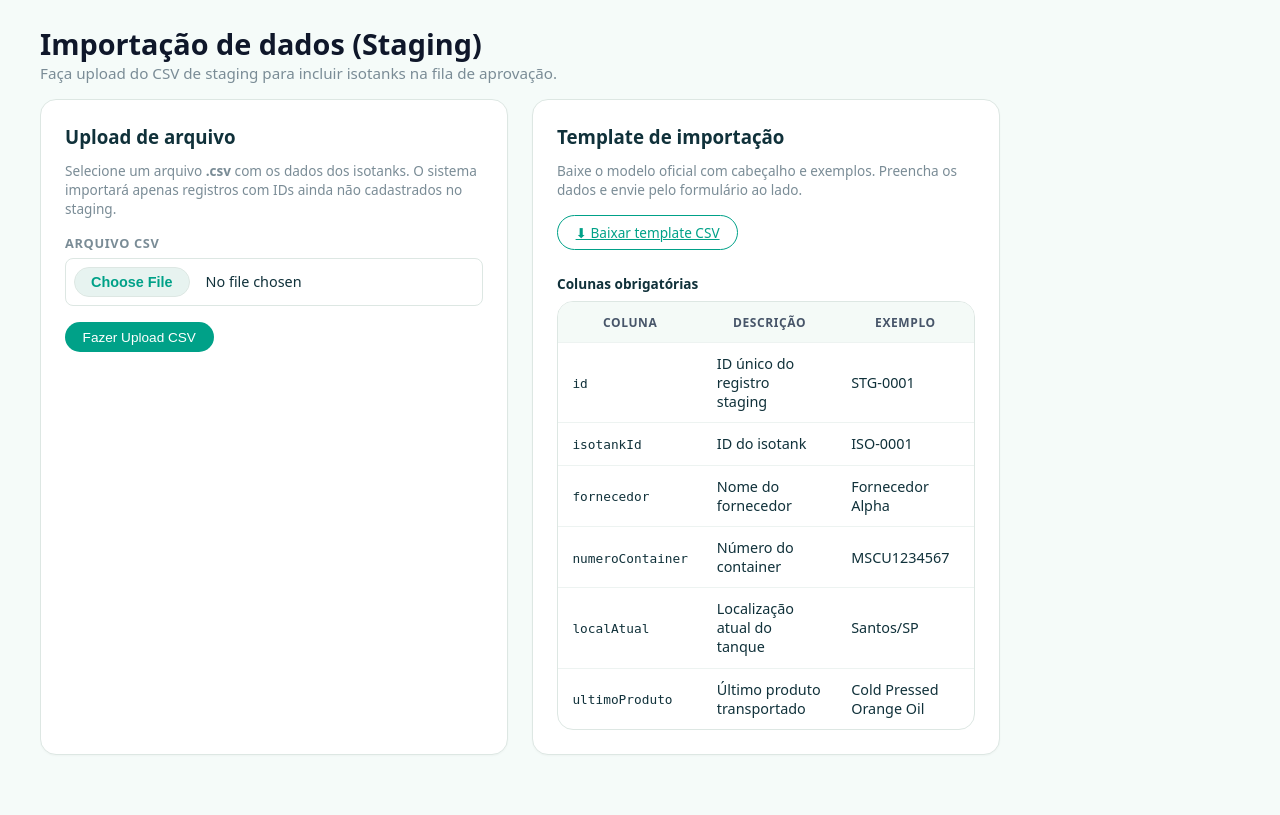
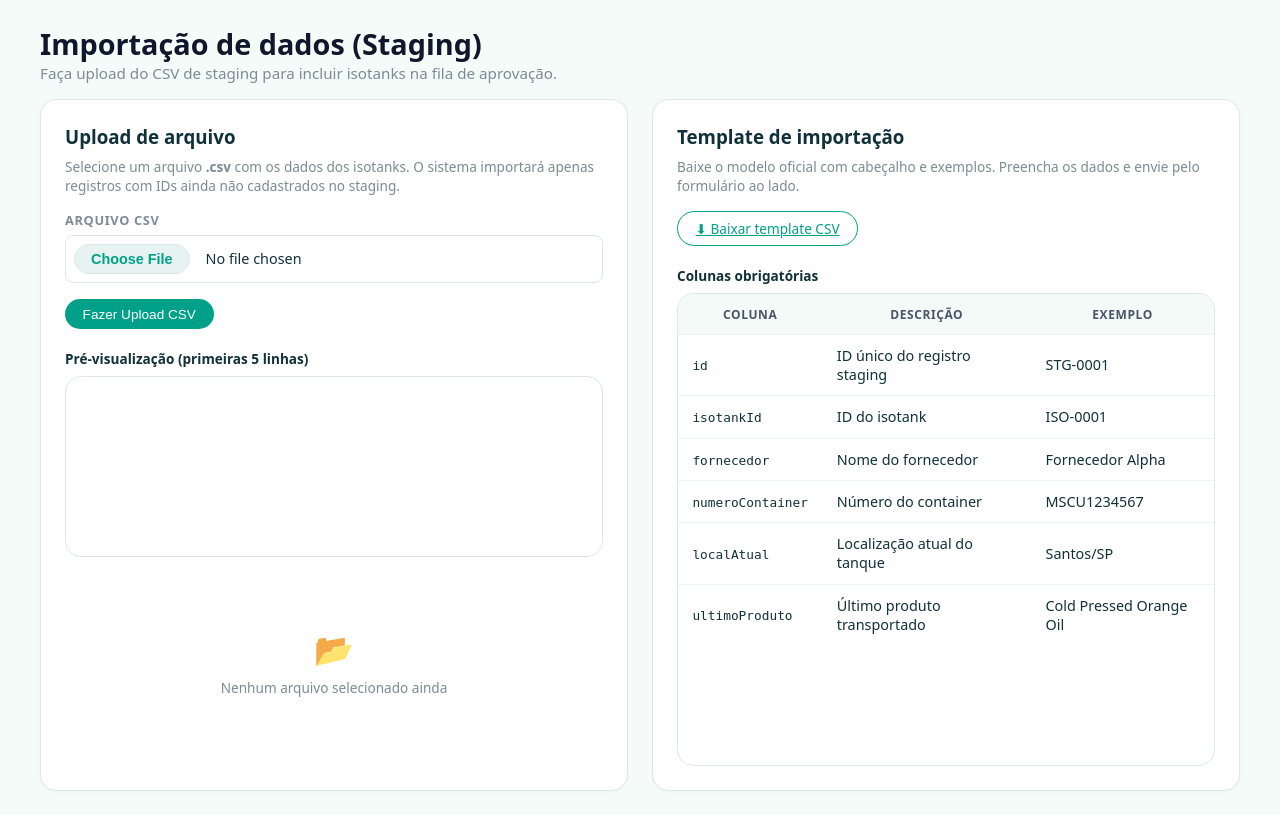
Before and after one commit to Pedro-ouza/isotanks, a Flask app: page /upload-isotanks in a window 1280 px wide. Shown: the part 56-871 px from the top of the page. Run offline with Flask 3, Linux system fonts and the light colour scheme.

Commit message:
feat: melhorar layout e paginação da tela upload-isotanks (sem scroll de página)

```diff
--- a/frontend/templates/upload_isotanks.html
+++ b/frontend/templates/upload_isotanks.html
@@ -10,17 +10,22 @@
     </div>
 </div>
 
-<div style="flex: 1; min-height: 0; overflow-y: auto;">
-    <div style="display: grid; grid-template-columns: 1fr 1fr; gap: 1.5rem; max-width: 960px;">
+<!-- Wrapper que ocupa todo o espaço vertical restante sem rolar a página -->
+<div style="flex: 1; min-height: 0; display: flex; flex-direction: column; gap: 1.5rem;">
 
-        <!-- Coluna esquerda: upload -->
-        <div class="card">
-            <h3 style="margin-bottom: 0.75rem;">Upload de arquivo</h3>
-            <p class="text-muted" style="margin-bottom: 1rem; font-size: 0.85rem;">
-                Selecione um arquivo <strong>.csv</strong> com os dados dos isotanks. O sistema importará apenas registros com IDs ainda não cadastrados no staging.
+    <!-- Grid 2 colunas — altura fixa, cards preenchem o espaço -->
+    <div style="display: grid; grid-template-columns: 1fr 1fr; gap: 1.5rem; flex: 1; min-height: 0;">
+
+        <!-- ── Coluna esquerda: upload ─────────────────────────────────── -->
+        <div class="card" style="display: flex; flex-direction: column; min-height: 0; overflow: hidden;">
+
+            <h3 style="margin-bottom: 0.5rem; flex-shrink: 0;">Upload de arquivo</h3>
+            <p class="text-muted" style="margin-bottom: 1rem; font-size: 0.85rem; flex-shrink: 0;">
+                Selecione um arquivo <strong>.csv</strong> com os dados dos isotanks.
+                O sistema importará apenas registros com IDs ainda não cadastrados no staging.
             </p>
 
-            <form id="form-upload-staging" enctype="multipart/form-data">
+            <form id="form-upload-staging" enctype="multipart/form-data" style="flex-shrink: 0;">
                 <div class="form-group" style="margin-bottom: 0.5rem; gap: 0.35rem;">
                     <label for="fileCsv">Arquivo CSV</label>
                     <input type="file" name="file" id="fileCsv" accept=".csv" required>
@@ -32,33 +37,49 @@
                 </div>
             </form>
 
-            <div id="csv-preview-container" style="display: none; margin-top: 1.5rem;">
-                <h5 style="margin-bottom: 0.75rem; color: var(--text-color); font-size: 0.9rem;">Pré-visualização (primeiras 5 linhas)</h5>
-                <div class="table-container">
+            <!-- Pré-visualização: ocupa o restante da coluna e rola internamente -->
+            <div id="csv-preview-container" style="display: none; margin-top: 1.25rem; flex: 1; min-height: 0; display: flex; flex-direction: column;">
+                <h5 style="margin-bottom: 0.5rem; color: var(--text-color); font-size: 0.85rem; flex-shrink: 0;">
+                    Pré-visualização (primeiras 5 linhas)
+                </h5>
+                <div class="table-container" style="flex: 1; min-height: 0; overflow-y: auto;">
                     <table class="table" id="tabela-csv-preview">
                         <thead>
                             <tr id="csv-preview-header"></tr>
                         </thead>
-                        <tbody id="csv-preview-body">
-                        </tbody>
+                        <tbody id="csv-preview-body"></tbody>
                     </table>
                 </div>
             </div>
+
+            <!-- Placeholder quando ainda não há pré-visualização -->
+            <div id="csv-empty-state" style="flex: 1; display: flex; flex-direction: column; align-items: center; justify-content: center; gap: 0.5rem; color: var(--muted-color);">
+                <span style="font-size: 2rem;">📂</span>
+                <span style="font-size: 0.85rem;">Nenhum arquivo selecionado ainda</span>
+            </div>
         </div>
 
-        <!-- Coluna direita: template + referência -->
-        <div class="card">
-            <h3 style="margin-bottom: 0.75rem;">Template de importação</h3>
-            <p class="text-muted" style="margin-bottom: 1rem; font-size: 0.85rem;">
+        <!-- ── Coluna direita: template + referência ───────────────────── -->
+        <div class="card" style="display: flex; flex-direction: column; min-height: 0; overflow: hidden;">
+
+            <h3 style="margin-bottom: 0.5rem; flex-shrink: 0;">Template de importação</h3>
+            <p class="text-muted" style="margin-bottom: 1rem; font-size: 0.85rem; flex-shrink: 0;">
                 Baixe o modelo oficial com cabeçalho e exemplos. Preencha os dados e envie pelo formulário ao lado.
             </p>
 
-            <a href="{{ url_for('static', filename='template_isotanks.csv') }}" download="template_isotanks.csv" class="btn btn-outline" style="margin-bottom: 1.5rem;">
+            <a href="{{ url_for('static', filename='template_isotanks.csv') }}"
+               download="template_isotanks.csv"
+               class="btn btn-outline"
+               style="margin-bottom: 1.25rem; align-self: flex-start; flex-shrink: 0;">
                 ⬇ Baixar template CSV
             </a>
 
-            <h4 style="font-size: 0.85rem; font-weight: 600; margin-bottom: 0.5rem; color: var(--text-color);">Colunas obrigatórias</h4>
-            <div class="table-container">
+            <h4 style="font-size: 0.85rem; font-weight: 600; margin-bottom: 0.5rem; color: var(--text-color); flex-shrink: 0;">
+                Colunas obrigatórias
+            </h4>
+
+            <!-- Tabela de referência: ocupa o restante e rola internamente -->
+            <div class="table-container" style="flex: 1; min-height: 0; overflow-y: auto;">
                 <table class="table">
                     <thead>
                         <tr>
@@ -105,9 +126,21 @@
 
     </div>
 </div>
-
 {% endblock %}
 
 {% block scripts %}
 <script src="{{ url_for('static', filename='js/isotanks.js') }}"></script>
+<script>
+  // Oculta empty-state quando a pré-visualização é exibida
+  const observer = new MutationObserver(() => {
+    const preview = document.getElementById('csv-preview-container');
+    const empty   = document.getElementById('csv-empty-state');
+    if (!preview || !empty) return;
+    const showing = preview.style.display !== 'none';
+    preview.style.display = showing ? 'flex' : 'none';
+    empty.style.display   = showing ? 'none' : 'flex';
+  });
+  const previewEl = document.getElementById('csv-preview-container');
+  if (previewEl) observer.observe(previewEl, { attributes: true, attributeFilter: ['style'] });
+</script>
 {% endblock %}
```
